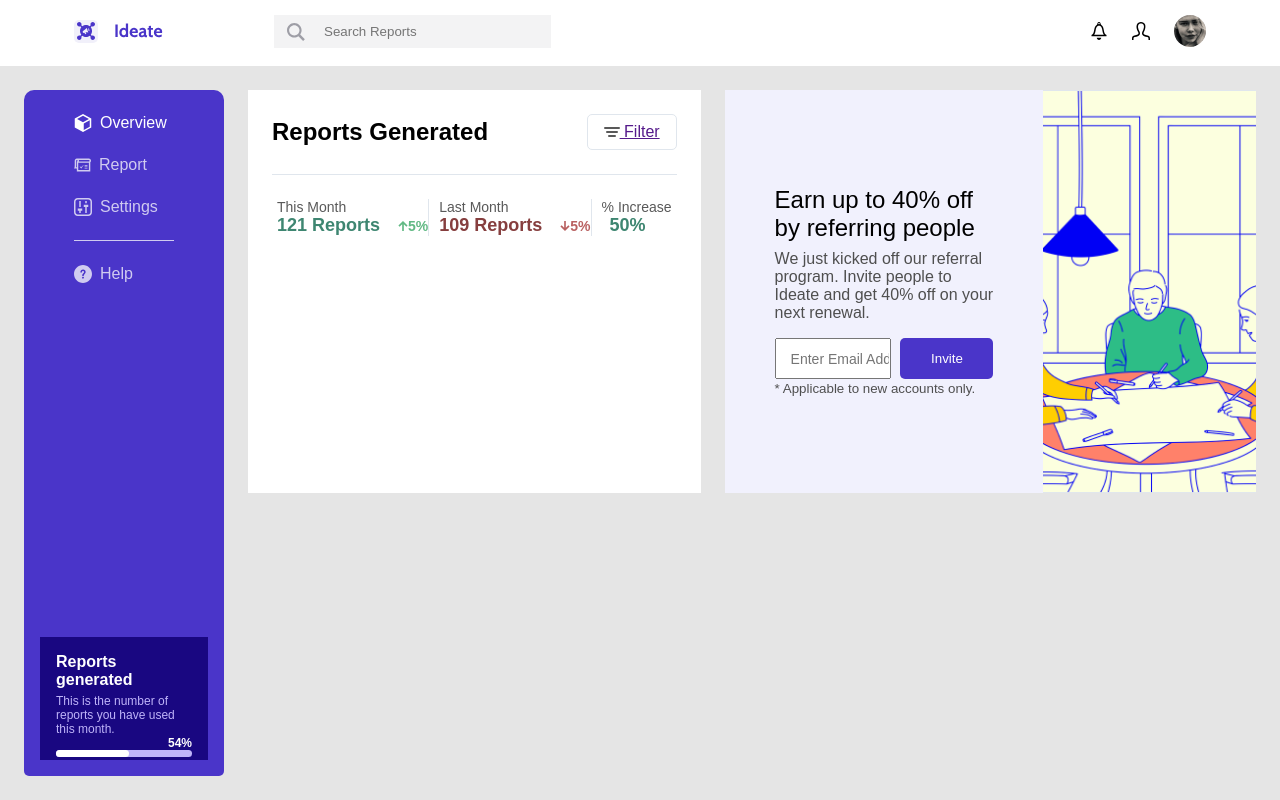
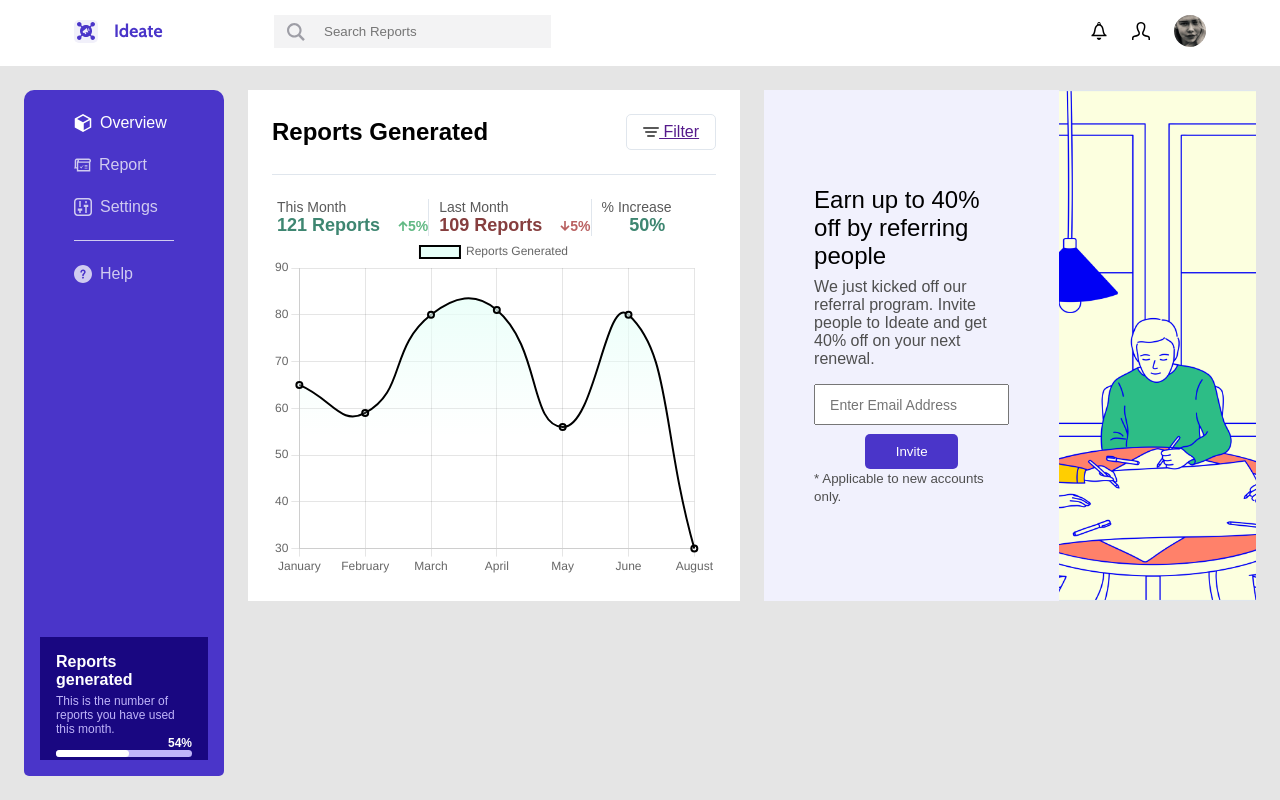
Before and after one commit to michaellisitsa/Codewell_Ideate_Dashboard_React, a React (Create React App) app in the folder ideate-dashboard/: page / in a window 1280 px wide. Built offline with nearby package versions, Linux system fonts and the light colour scheme.

Commit message:
Add Chart.js component and fit parent container

```diff
--- a/ideate-dashboard/src/App.css
+++ b/ideate-dashboard/src/App.css
@@ -37,7 +37,6 @@ body {
 @media (min-width: 1024px) {
   .graphReferral {
     flex-direction: row;
-    flex: 1;
     margin-left: calc(var(--sidebar) + 1.5em);
     align-items: center;
   }
--- /dev/null
+++ b/ideate-dashboard/src/components/Chart.js
@@ -0,0 +1,44 @@
+import React, { Component } from "react";
+import { Line } from "react-chartjs-2";
+import "../styles/Chart.css";
+
+const data = (canvas) => {
+  const ctx = canvas.getContext("2d");
+  const gradient = ctx.createLinearGradient(0, 30, 0, 200);
+  gradient.addColorStop(0, "rgba(231, 255, 248, 1)");
+  gradient.addColorStop(1, "rgba(231, 255, 248, 0)");
+
+  return {
+    labels: ["January", "February", "March", "April", "May", "June", "August"],
+    datasets: [
+      {
+        label: "Reports Generated",
+        fill: "start",
+        lineTension: 0.5,
+        backgroundColor: gradient,
+        borderColor: "rgba(0,0,0,1)",
+        borderWidth: 2,
+        data: [65, 59, 80, 81, 56, 80, 30],
+      },
+    ],
+  };
+};
+
+export default class Chart extends React.Component {
+  render() {
+    return (
+      <div className="chart-js-container">
+        <Line
+          data={data}
+          options={{
+            legend: {
+              display: false,
+            },
+            response: true,
+            maintainAspectRatio: false,
+          }}
+        />
+      </div>
+    );
+  }
+}
--- a/ideate-dashboard/src/components/ChartContainer.js
+++ b/ideate-dashboard/src/components/ChartContainer.js
@@ -3,6 +3,7 @@ import "../styles/ChartContainer.css";
 import filterIcon from "../Assets/Filter Icon.svg";
 import upArrowIcon from "../Assets/Up Arrow.svg";
 import downArrowIcon from "../Assets/Down Arrow.svg";
+import Chart from "../components/Chart";
 
 export class ChartContainer extends Component {
   render() {
@@ -39,6 +40,7 @@ export class ChartContainer extends Component {
             </div>
           </div>
         </header>
+        <Chart />
       </div>
     );
   }
--- a/ideate-dashboard/src/components/Sidebar.js
+++ b/ideate-dashboard/src/components/Sidebar.js
@@ -23,7 +23,7 @@ class Sidebar extends React.Component {
 
   tick = () => {
     let timeout = 100;
-    if (this.state.counter == timeout) {
+    if (this.state.counter === timeout) {
       this.setState({
         counter: 0,
       });
--- /dev/null
+++ b/ideate-dashboard/src/styles/Chart.css
@@ -0,0 +1,5 @@
+.chart-js-container {
+  display: flex;
+  position: relative;
+  flex: 1;
+}
--- a/ideate-dashboard/src/styles/ChartContainer.css
+++ b/ideate-dashboard/src/styles/ChartContainer.css
@@ -2,6 +2,9 @@
   background-color: white;
   padding: 24px;
   height: 100%;
+  display: flex;
+  flex-direction: column;
+  width: 99%;
 }
 
 .graph__header {
@@ -85,3 +88,9 @@
   color: #b96161;
   font-size: 14px;
 }
+
+@media (min-width: 1024px) {
+  .graph {
+    width: 49%;
+  }
+}
--- a/ideate-dashboard/src/styles/Referral.css
+++ b/ideate-dashboard/src/styles/Referral.css
@@ -16,27 +16,25 @@
   flex: 1;
 }
 
+.referral__body {
+  color: #4f4f4f;
+  margin-top: 0.5em;
+}
+
 .referral__email-form {
   display: flex;
   gap: 9px;
   margin-top: 1em;
+  flex-wrap: wrap;
+  justify-content: center;
 }
 
 .referral__email-input {
   flex: 1;
   font-size: 0.875em;
   font-weight: 400;
-  width: 100%;
-}
-
-.referral__body {
-  color: #4f4f4f;
-  margin-top: 0.5em;
-}
-
-.referral__email-input {
+  min-width: 100px;
   padding: 0.75em 0 0.75em 1em;
-  flex: 1;
 }
 
 .referral__email-button {
@@ -73,7 +71,7 @@
 
 @media (min-width: 1024px) {
   .referral {
-    flex: 1;
+    width: 49%;
   }
 
   .referral__form {
```
